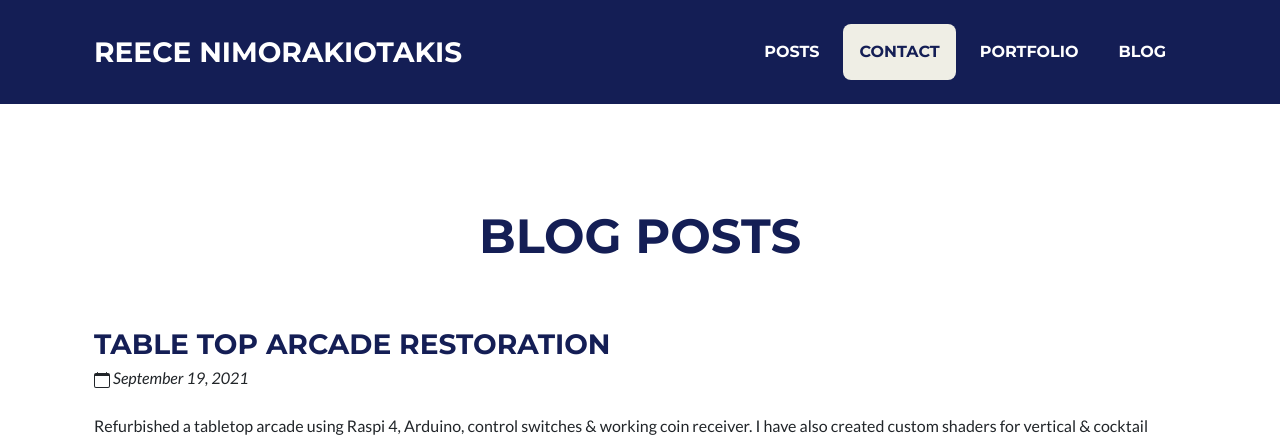
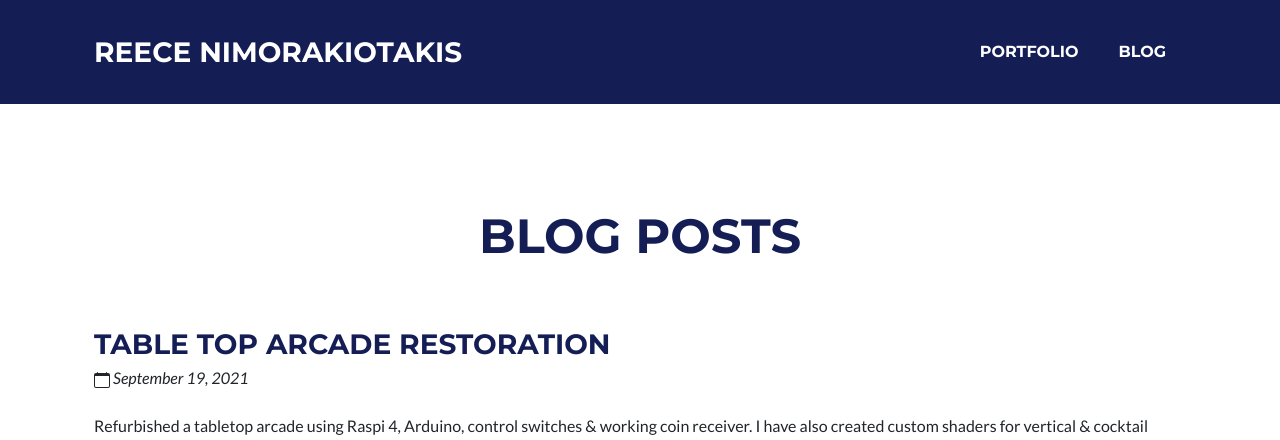
Before and after one commit to reecen96/reece-portfolio, a plain HTML site: page blog.html in a window 1280 px wide. Shown: the top 440 px of the page. Drawn offline with nearby package versions, Linux system fonts and the light colour scheme.

Commit message:
needed changed

```diff
--- a/blog.html
+++ b/blog.html
@@ -31,8 +31,6 @@
             </button>
             <div class="collapse navbar-collapse" id="navbarResponsive">
                <ul class="navbar-nav ml-auto">
-                 <li class="nav-item mx-0 mx-lg-1"><a class="nav-link py-3 px-0 px-lg-3 rounded js-scroll-trigger" href="#about">Posts</a></li>
-                  <li class="nav-item mx-0 mx-lg-1"><a class="nav-link py-3 px-0 px-lg-3 rounded js-scroll-trigger" href="#contact">Contact</a></li>
                   <li class="nav-item mx-0 mx-lg-1"><a class="nav-link py-3 px-0 px-lg-3 rounded" href="/reece-portfolio">Portfolio</a></li>
                 <li class="nav-item mx-0 mx-lg-1"><a class="nav-link py-3 px-0 px-lg-3 rounded" href="/reece-portfolio/blog">Blog</a></li>
                </ul>
```
